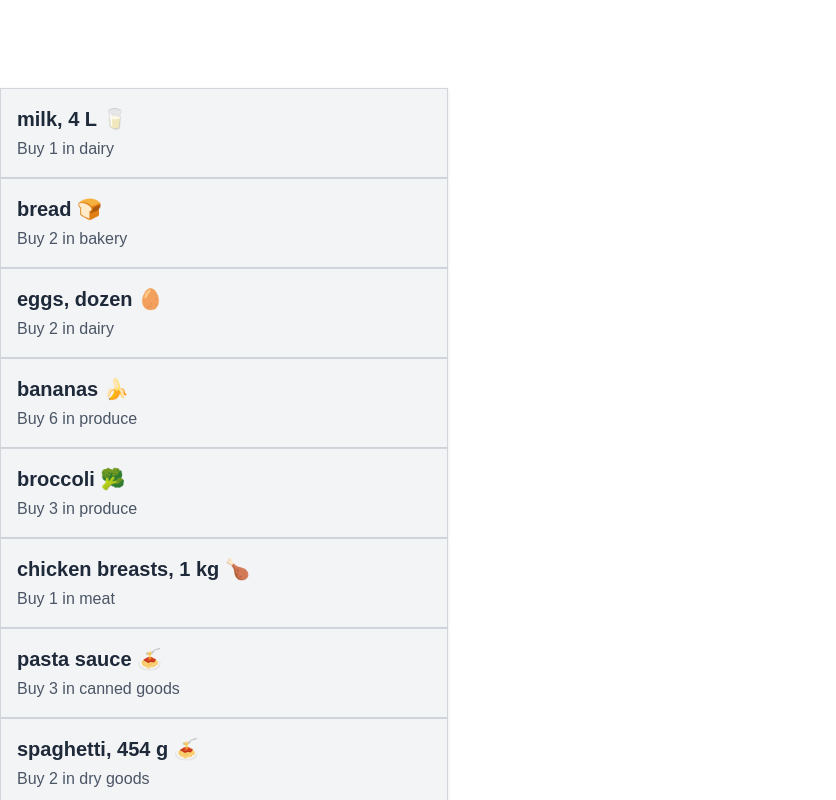
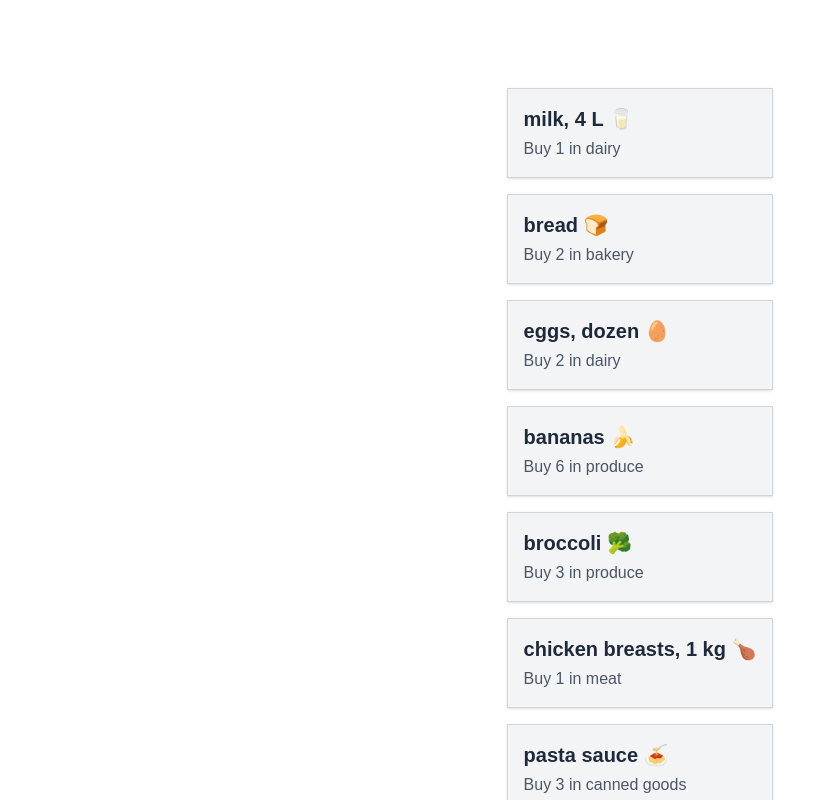
Before and after one commit to SeksanW/cprg306-assignments, a Next.js app: page /week-3 in a window 1280 px wide. Shown: the top 800 px of the page, without its empty margins (0-836 px from the left). Built offline with nearby package versions, Linux system fonts and the light colour scheme.

Commit message:
Update item-list.js

```diff
--- a/app/week-3/item-list.js
+++ b/app/week-3/item-list.js
@@ -76,7 +76,7 @@ const item12 = {
 };
 
 return(
-    <ul>
+    <ul className="space-y-4 mx-auto w-fit">
     <Item item={item1} />
     <Item item={item2} />
     <Item item={item3} />
```
